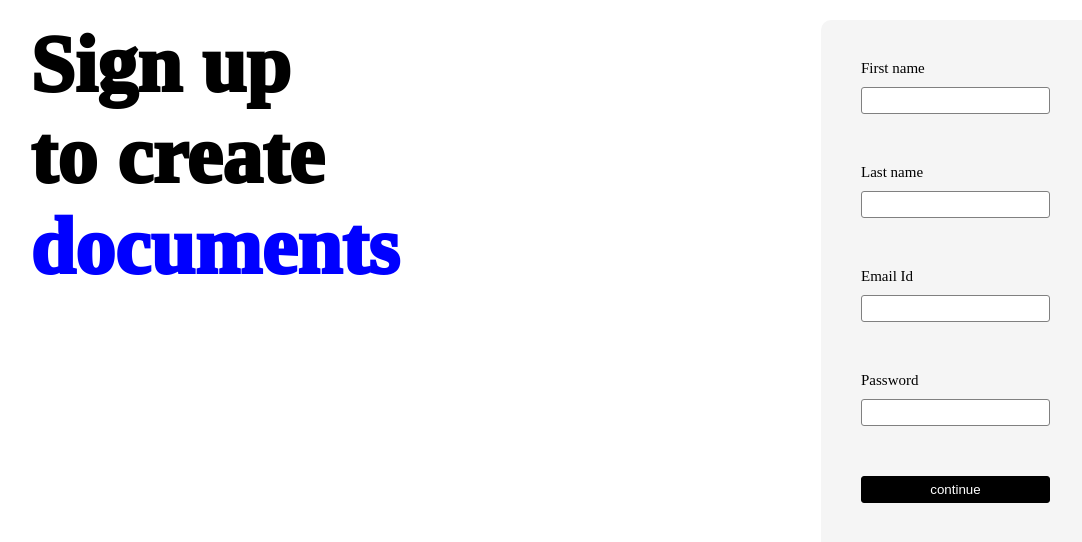
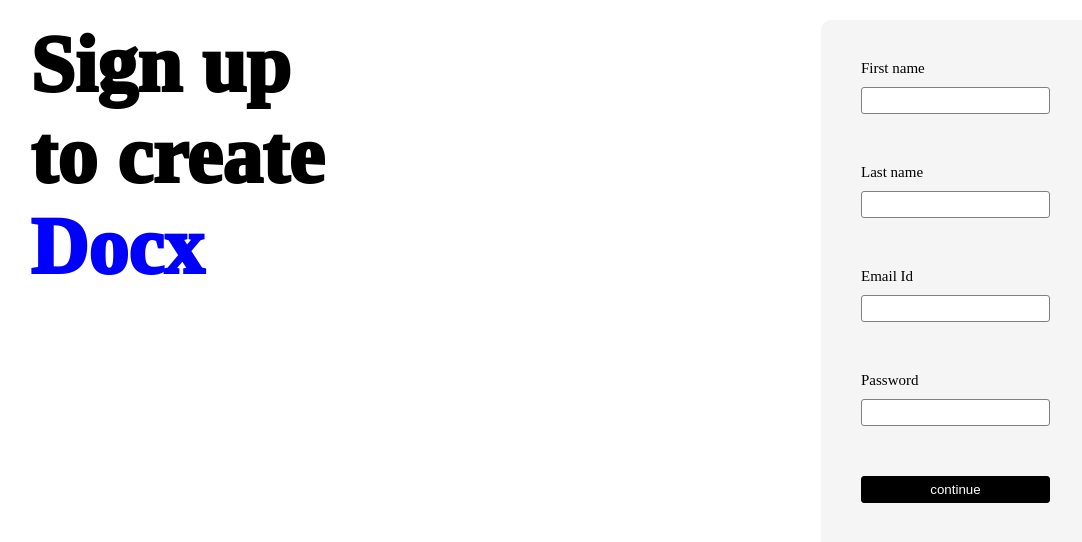
Before and after one commit to douglasaubre51/hibana, a React (Vite) app in the folder client/: page / in a window 1280 px wide. Shown: the top 542 px of the page, without its empty margins (0-1082 px from the left). Built offline with nearby package versions, Linux system fonts and the light colour scheme.

Commit message:
updated value in sign up page

```diff
--- a/client/src/pages/SignUp.jsx
+++ b/client/src/pages/SignUp.jsx
@@ -5,6 +5,7 @@ import { useEffect, useState } from 'react'
 // render sign up page!
 const SignUp = function () {
     let [color, setColor] = useState('red')
+    let [value, setValue] = useState('Pdf')
 
     useEffect(
         () => {
@@ -12,14 +13,17 @@ const SignUp = function () {
                 () => {
                     if (color == 'red') {
                         setColor('grey')
+                        setValue('Odt')
                     }
 
                     else if (color == 'grey') {
                         setColor('blue')
+                        setValue('Docx')
                     }
 
                     else if (color == 'blue') {
                         setColor('red')
+                        setValue('Pdf')
                     }
 
                     console.log('el effecto')
@@ -29,7 +33,7 @@ const SignUp = function () {
 
             return () => clearInterval(timer)
         },
-        [color]
+        [color, value]
     )
 
     return (
@@ -42,11 +46,14 @@ const SignUp = function () {
                     <span className={styles.header}>
                         to create
                     </span>
-                    <span className={styles.header} style={{
-                        color: color,
-                        transitionDuration: '.10s'
-                    }}>
-                        documents
+                    <span
+                        className={styles.header}
+                        style={{
+                            color: color,
+                            transitionDuration: '.10s'
+                        }}
+                    >
+                        {value}
                     </span>
                 </div>
 
```
